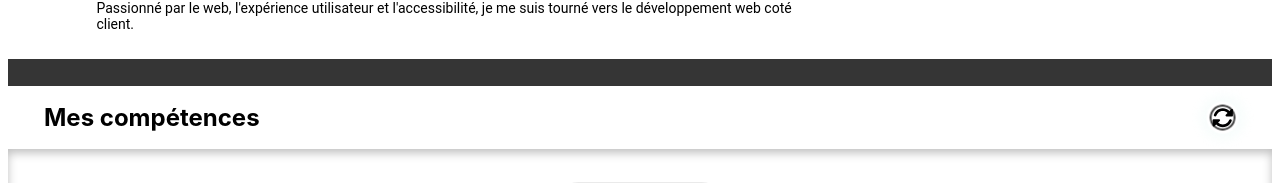
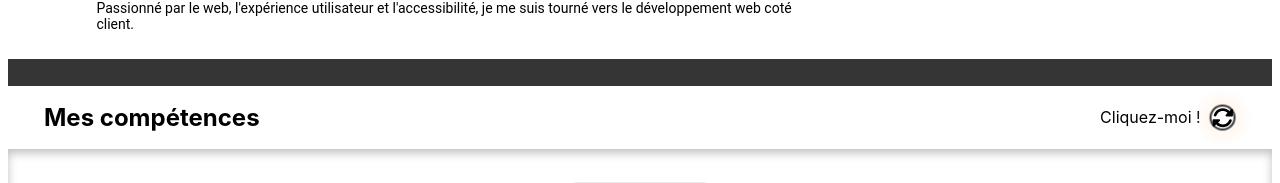
Before and after one commit to Lo0p6TheTardigrade/mon-portfolio, a React (Create React App) app: page / in a window 1280 px wide. Shown: the part 239-422 px from the top of the page. Built offline with nearby package versions, Linux system fonts and the light colour scheme.

Commit message:
Add text indication to switch button

```diff
--- a/src/components/Main.tsx
+++ b/src/components/Main.tsx
@@ -88,7 +88,7 @@ const Main = () => {
             value: {
               content1: 'Mes projets',
               content2: 'Mes compétences',
-              content3: null,
+              content3: 'Cliquez-moi !',
             },
           },
           function: {
--- a/src/components/modules/Tabs.tsx
+++ b/src/components/modules/Tabs.tsx
@@ -59,18 +59,32 @@ const Tabs = (propertyObj: {
         <div className="main-tab-content tab-box">{handleHeader2Section()}</div>
         <nav className="main-tab-item tab-box">
           {propertyObj.state.basic && (
+            <>
+              <div
+                className="click-text-button"
+                onClick={propertyObj.tab.function.onclicked1}>
+                {propertyObj.tab.content.value.content3}
+              </div>
               <span
                 className={`tab-item tab ${propertyObj.tab.name.class1}`}
                 onClick={propertyObj.tab.function.onclicked1}>
                 {propertyObj.tab.image.file.image1}
               </span>
+            </>
           )}
           {!propertyObj.state.basic && (
+            <>
+              <div
+                className="click-text-button"
+                onClick={propertyObj.tab.function.onclicked2}>
+                {propertyObj.tab.content.value.content3}
+              </div>
               <span
                 className={`tab-item tab ${propertyObj.tab.name.class2}`}
                 onClick={propertyObj.tab.function.onclicked2}>
                 {propertyObj.tab.image.file.image1}
               </span>
+            </>
           )}
           <a
             className={`${propertyObj.tab.href.class1}`}
--- a/src/scss/_animations.scss
+++ b/src/scss/_animations.scss
@@ -8,7 +8,7 @@
     box-shadow: map-get($box-shadow, shadow__card_grey_ANIM);
   }
   50% {
-    box-shadow: map-get($box-shadow, shadow__card_green_ANIM);
+    box-shadow: map-get($box-shadow, shadow__card_orange_ANIM);
   }
   100% {
     box-shadow: map-get($box-shadow, shadow__card_grey_ANIM);
--- a/src/scss/_partial.scss
+++ b/src/scss/_partial.scss
@@ -68,6 +68,7 @@ $box-shadow: (
   shadow__card: 0px 4px 10px rgba(0, 0, 0, 0.25),
   shadow__card_grey_ANIM: 0px 0px 10px 10px rgba(255, 255, 255, 0.25),
   shadow__card_red_ANIM: 0px 0px 10px 10px rgba(212, 25, 94, 1),
+  shadow__card_orange_ANIM: 0px 0px 10px 10px #ffa136,
   shadow__card_green_ANIM: 0px 0px 10px 10px #99e2d0,
   shadow__card_2: 0px 4px 10px rgba(255, 255, 255, 0.25),
   shadow__card-out: 0px 2px 8px rgba(0, 0, 0, 0.25),
--- a/src/scss/components/modules/Tabs.scss
+++ b/src/scss/components/modules/Tabs.scss
@@ -8,10 +8,18 @@
   .main-tab-box {
     @include flex(row, nowrap, initial, center, 0.6rem);
     width: 100%;
+    .click-text-button {
+      display: none;
+      cursor: pointer;
+      @media screen and (min-width: 675px) {
+        @include flex(row, nowrap, center, center, initial);
+        width: 120px;
+      }
+    }
     .tab-box {
       padding: 0 9px;
       border-radius: 90px;
-      @include flex(row, nowrap, space-between, initial, 2rem);
+      @include flex(row, nowrap, space-between, initial, initial);
     }
     .main-tab-content {
       border-radius: 0;
@@ -63,9 +71,16 @@
   transform: rotateZ(-180deg);
   animation: shadowAnimation 3s ease-in-out 3s both infinite;
   opacity: 1;
+  outline: solid 3px transparent;
   &:hover {
     animation: none;
-    outline: solid 3px map-get($color-map, green__light);
+    outline: solid 3px map-get($color-map, grey__dark);
+    border: solid 2px transparent;
+    svg {
+      color: black;
+      background-color: orange;
+      border-radius: 33px;
+    }
   }
   svg {
     height: 100%;
```
Lines whose indentation alone changed are shown as unchanged.
